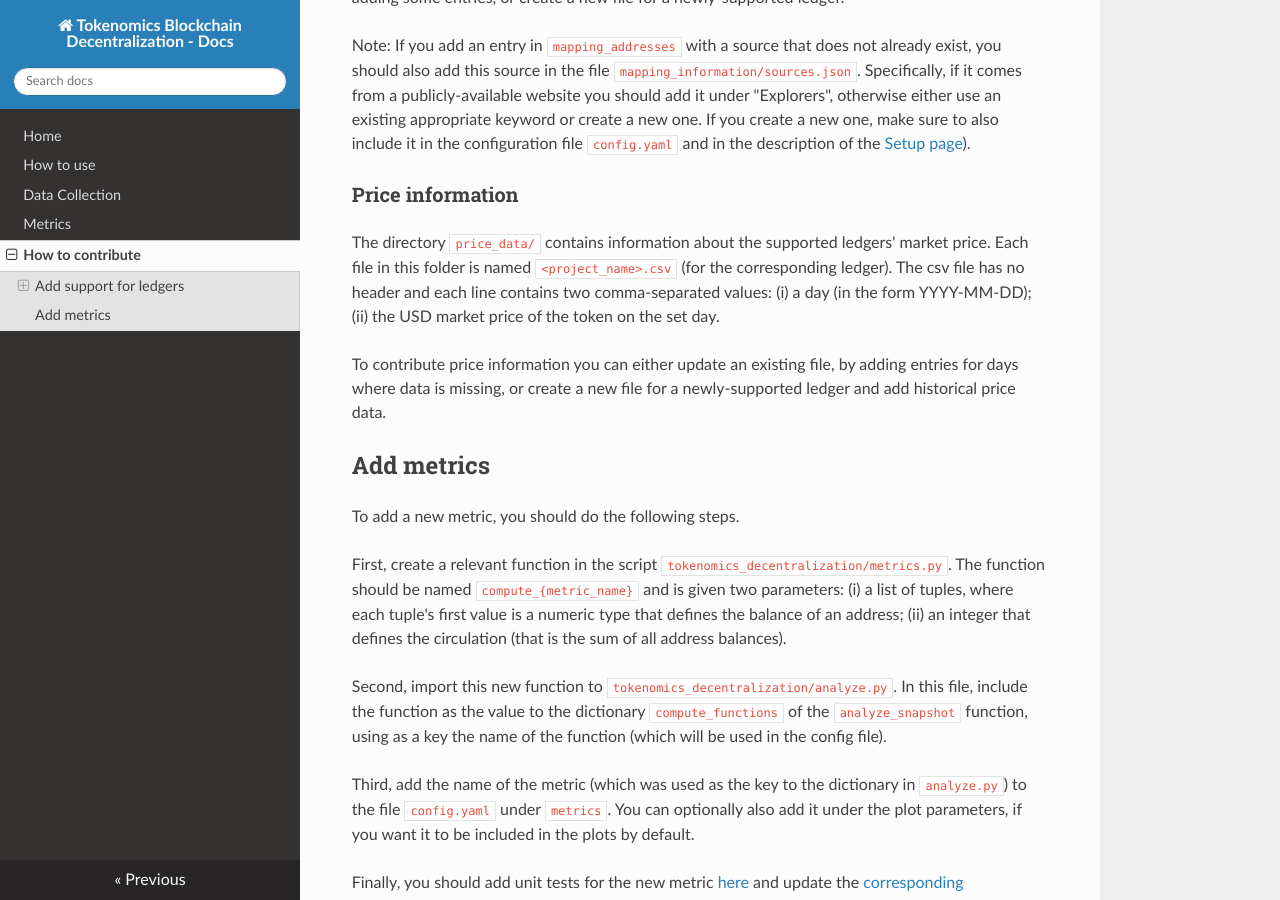
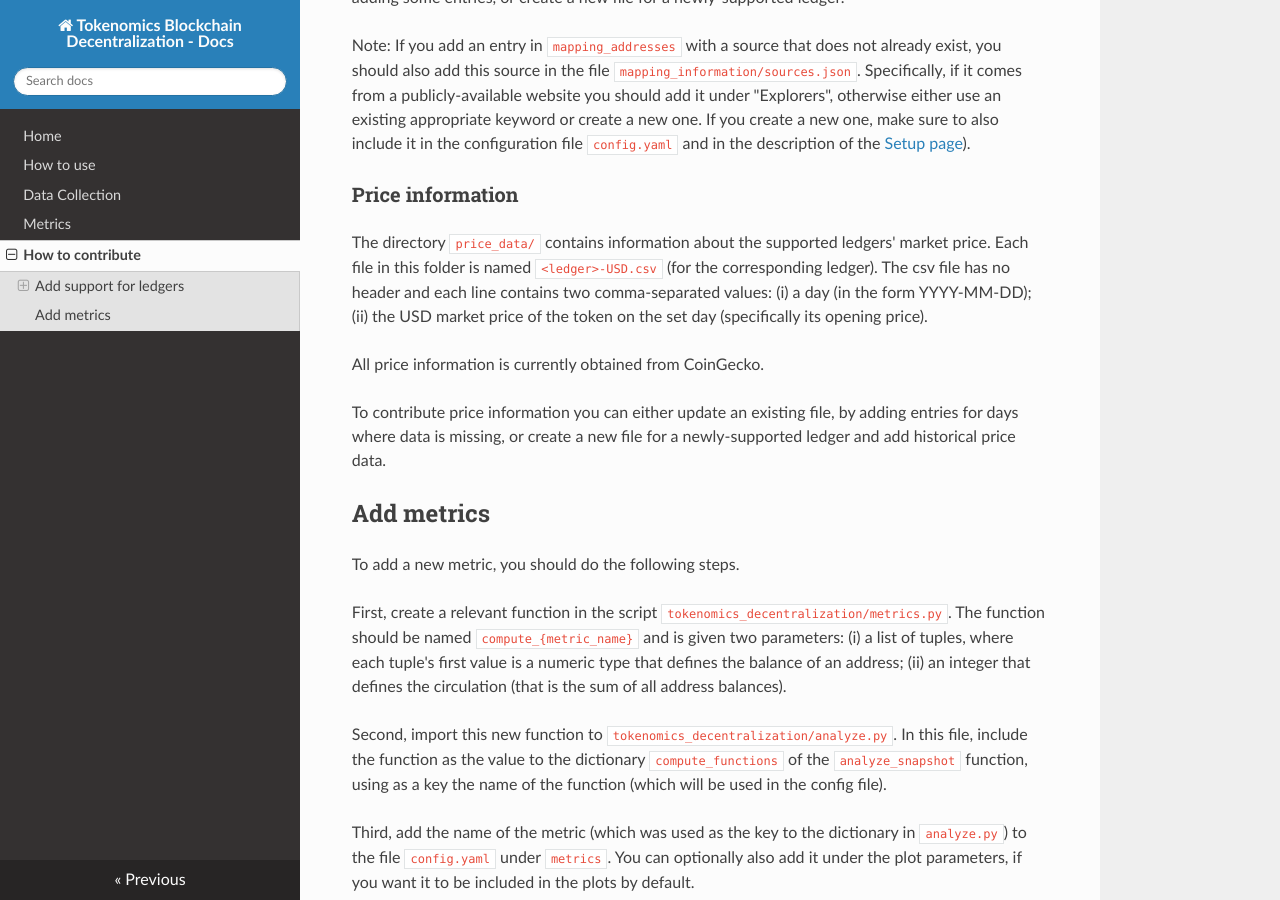
Before and after one commit to Blockchain-Technology-Lab/tokenomics-decentralization, an MkDocs documentation site: the page built from docs/contribute.md, in a window 1280 px wide and 900 px high, scrolled down 840 px. Built offline with MkDocs 1.6.1, drawn with Linux system fonts in a browser that asks for light colours; nearby versions of some CDN libraries.

Commit message:
Price data update (#82)
* Update price data

* Update price source in docs

```diff
--- a/docs/contribute.md
+++ b/docs/contribute.md
@@ -50,15 +50,18 @@ page](https://blockchain-technology-lab.github.io/tokenomics-decentralization/se
 ### Price information
 
 The directory `price_data/` contains information about the supported ledgers'
-market price. Each file in this folder is named `<project_name>.csv` (for the
+market price. Each file in this folder is named `<ledger>-USD.csv` (for the
 corresponding ledger). The csv file has no header and each line contains two
 comma-separated values:
 (i) a day (in the form YYYY-MM-DD);
-(ii) the USD market price of the token on the set day.
+(ii) the USD market price of the token on the set day (specifically its opening price).
+
+All price information is currently obtained from CoinGecko.
 
 To contribute price information you can either update an existing file, by
 adding entries for days where data is missing, or create a new file for a
 newly-supported ledger and add historical price data.
+
 
 ## Add metrics
 
```
Also changed, not shown: docs/data.md (+2 -3 lines), 7 other files.
